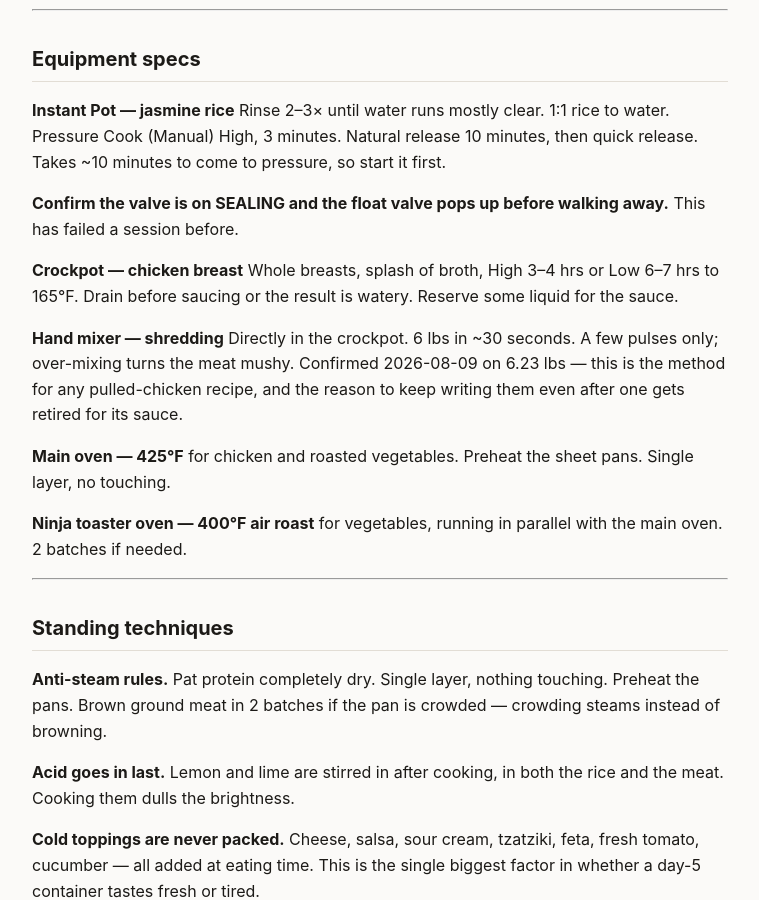
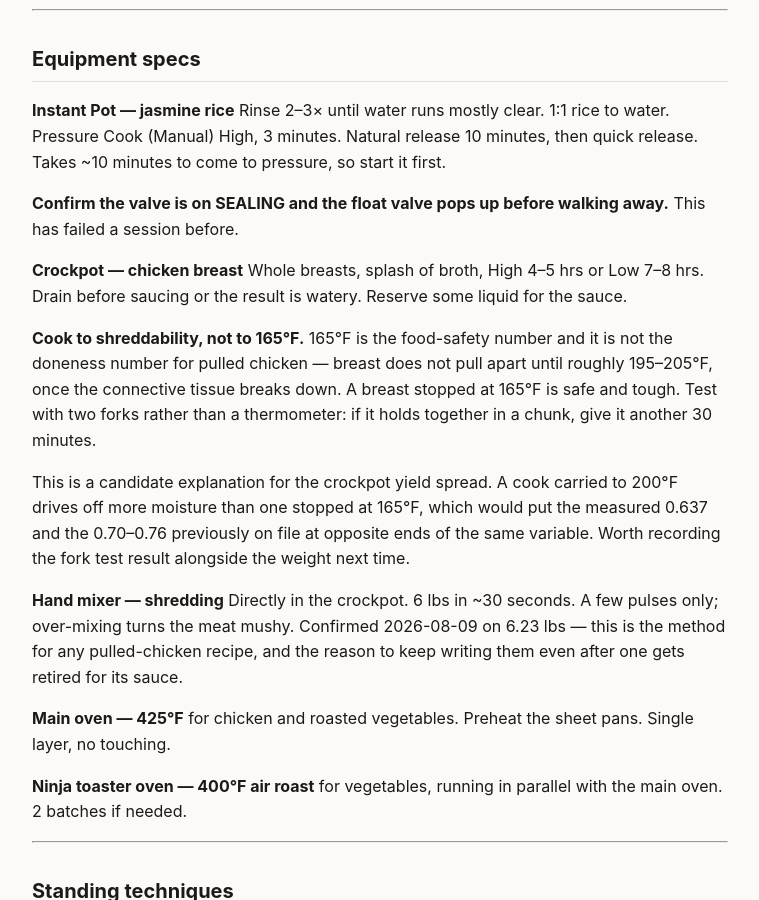
Before and after one commit to ZJBecker32/ten-containers, a Jekyll site: the page built from docs/standing-parameters.md, in a window 1280 px wide and 900 px high, scrolled down 3565 px. Shown: the whole window, without its empty margins (260-1019 px from the left). Built offline with Jekyll 4.4.1, drawn with Linux system fonts in a browser that asks for light colours.

Commit message:
Add buffalo chicken; cook crockpot chicken to shreddability, not 165F
New recipe, untested, built for a week with no time in it — no oven, no sheet
pans, only knife work is dicing celery at eating time, crockpot unattended for
four to five hours. 15 minutes hands-on, the lowest in the rotation.

Three changes from the draft it came from.

Frozen broccoli rather than 5 lbs of fresh crowns. Washing, trimming, cutting,
oiling, two roast batches and a drain is 20-25 minutes, more than this
recipe's entire hands-on budget. Frozen florets are pre-blanched so they only
steam, and 1000 g frozen is 1000 g packed with no yield to plan around.
Roasted tastes better; not worth it this week.

Frank's cut from 1 1/2 cups to 2/3, with the tang rebuilt from white vinegar
and the heat from cayenne. Frank's is 190 mg of sodium per teaspoon, so
1 1/2 cups lands near 1500 mg per container — worse than the bottled teriyaki
and the worst figure this rotation would carry. 2/3 cup comes in at ~760 mg,
under the ceiling. Same move as the ground beef sauce: rebuild flavour from
unsalted components instead of accepting what the bottle gives. Full-heat
version documented in the notes for when it is wanted.

Chicken 5 1/4 lbs rather than 6 1/2. Breast runs ~31 g protein per 100 g
against 26 for beef and turkey, so 180 g per container is 62 g of protein,
over the 45-55 band; 155 g lands at 54. Planned against the 0.65 crockpot
yield rather than the 0.76 the draft assumed.

Also corrects the shared layer. standing-parameters said to cook crockpot
breast to 165°F, and both crockpot recipes said "165°F and fork-tender",
which is self-contradictory — 165°F is the food-safety number and breast does
not pull apart until roughly 195-205°F, once connective tissue breaks down.
Now says to test with two forks. This is also a candidate explanation for the
crockpot yield spread, since a cook carried to 200°F loses more moisture than
one stopped at 165°F, which would put the measured 0.637 and the 0.70-0.76
previously on file at two ends of one variable.

Teriyaki times updated to match: 4-5 hrs, cook 270, total 300.

Co-Authored-By: Claude Opus 5 <noreply@anthropic.com>
Claude-Session: https://claude.ai/code/session_01UgQQ4eCUmbkrGrvZUTtmrD

```diff
--- a/docs/standing-parameters.md
+++ b/docs/standing-parameters.md
@@ -160,9 +160,20 @@ Takes ~10 minutes to come to pressure, so start it first.
 walking away.** This has failed a session before.
 
 **Crockpot — chicken breast**
-Whole breasts, splash of broth, High 3–4 hrs or Low 6–7 hrs to 165°F.
-Drain before saucing or the result is watery. Reserve some liquid for the
-sauce.
+Whole breasts, splash of broth, High 4–5 hrs or Low 7–8 hrs. Drain before
+saucing or the result is watery. Reserve some liquid for the sauce.
+
+**Cook to shreddability, not to 165°F.** 165°F is the food-safety number and
+it is not the doneness number for pulled chicken — breast does not pull apart
+until roughly 195–205°F, once the connective tissue breaks down. A breast
+stopped at 165°F is safe and tough. Test with two forks rather than a
+thermometer: if it holds together in a chunk, give it another 30 minutes.
+
+This is a candidate explanation for the crockpot yield spread. A cook carried
+to 200°F drives off more moisture than one stopped at 165°F, which would put
+the measured 0.637 and the 0.70–0.76 previously on file at opposite ends of
+the same variable. Worth recording the fork test result alongside the weight
+next time.
 
 **Hand mixer — shredding**
 Directly in the crockpot. 6 lbs in ~30 seconds. A few pulses only;
```
Also changed, not shown: recipes/buffalo-chicken.md (added, +137 -0 lines), recipes/honey-garlic-shredded-chicken.md (+1 -1 lines), recipes/teriyaki-chicken.md (+5 -5 lines), 3 other files.
